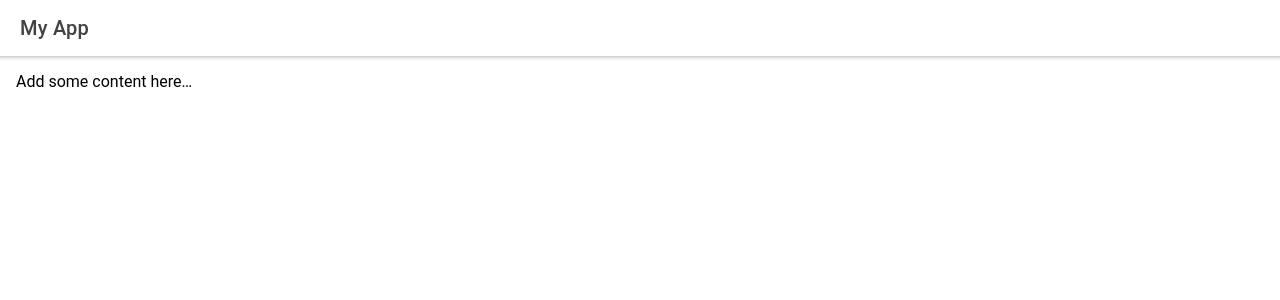
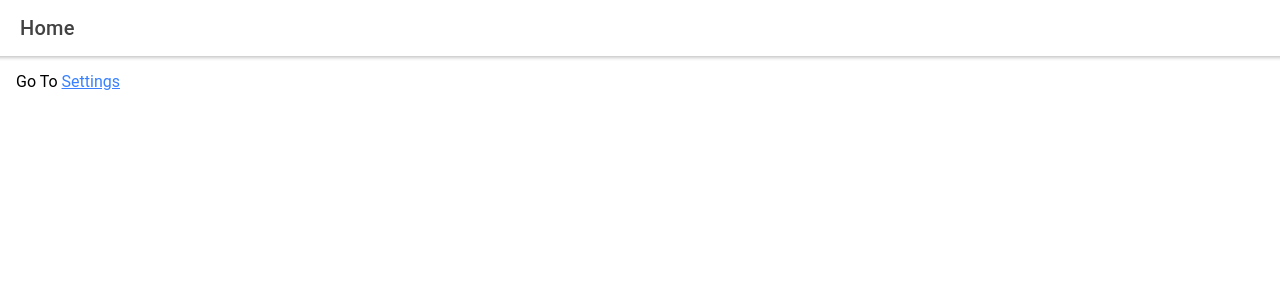
Before and after one commit to JesusGarciaSE/daily-moments, a React (Create React App) app: page /home in a window 1280 px wide. Shown: the top 300 px of the page. Built offline with nearby package versions, Linux system fonts and the light colour scheme.

Commit message:
Added two new pages and basic react routing

```diff
--- a/src/App.tsx
+++ b/src/App.tsx
@@ -1,16 +1,21 @@
-import { IonApp, IonContent, IonHeader, IonTitle, IonToolbar } from '@ionic/react';
+import { IonApp } from '@ionic/react';
+// import React from 'react';
+import { BrowserRouter, Redirect, Route } from 'react-router-dom';
+import HomePage from './Pages/HomePage';
+import SettingsPage from './Pages/SettingsPage';
 
 const App: React.FC = () => {
   return (
     <IonApp>
-      <IonHeader>
-        <IonToolbar>
-          <IonTitle>My App</IonTitle>
-        </IonToolbar>
-      </IonHeader>
-      <IonContent className="ion-padding">
-        Add some content here…
-      </IonContent>
+      <BrowserRouter>
+        <Route path="/home" >
+          <HomePage />
+        </Route>
+        <Route path="/settings" >
+          <SettingsPage />
+        </Route>
+        <Redirect exact path='/' to="/home"/>
+      </BrowserRouter>
     </IonApp>
   );
 };
--- /dev/null
+++ b/src/Pages/HomePage.tsx
@@ -0,0 +1,19 @@
+import { IonContent, IonHeader, IonPage, IonTitle, IonToolbar } from '@ionic/react';
+import { Link } from 'react-router-dom';
+
+const HomePage: React.FC = () => {
+  return (
+    <IonPage>
+      <IonHeader>
+        <IonToolbar>
+          <IonTitle>Home</IonTitle>
+        </IonToolbar>
+      </IonHeader>
+      <IonContent className="ion-padding">
+        Go To <Link to="/settings">Settings</Link>
+      </IonContent>
+    </IonPage>
+  );
+};
+
+export default HomePage;
--- /dev/null
+++ b/src/Pages/SettingsPage.tsx
@@ -0,0 +1,20 @@
+import { IonContent, IonHeader, IonPage, IonTitle, IonToolbar } from '@ionic/react';
+import { Link } from 'react-router-dom';
+// import React from 'react';
+
+const SettingsPage: React.FC = () => {
+  return (
+    <IonPage>
+      <IonHeader>
+        <IonToolbar>
+          <IonTitle>Settings</IonTitle>
+        </IonToolbar>
+      </IonHeader>
+      <IonContent className="ion-padding">
+      Go To <Link to="/home">Home</Link>
+      </IonContent>
+    </IonPage>
+  );
+};
+
+export default SettingsPage;
```
